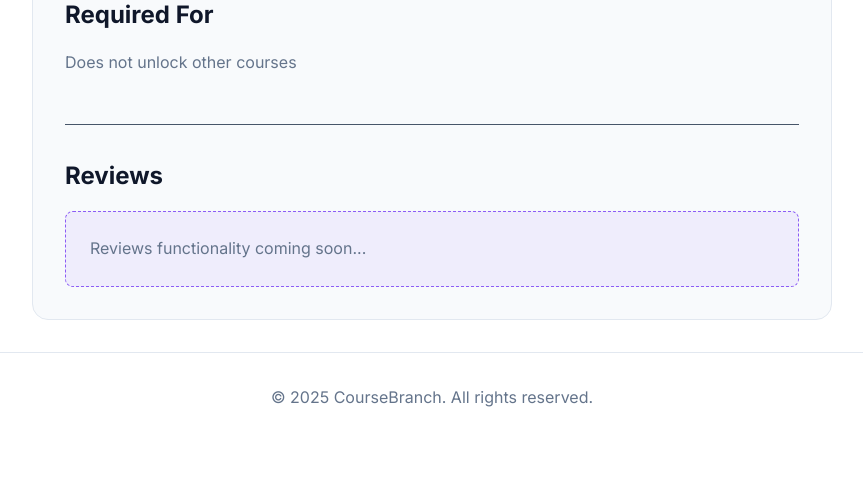
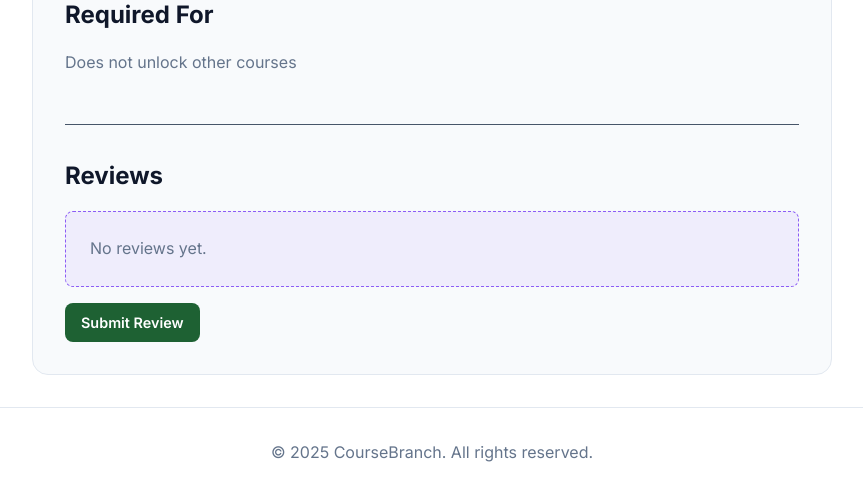
Before and after one commit to Valaki318/coursebranch, a Django app: a page that uses coursebranch/catalog/templates/catalog/course_detail.html in a window 1280 px wide. Shown: the part 759-1256 px from the top of the page, without its empty margins (208-1071 px from the left). Before the commit the page ends 1166 px from the top, so only its background shows below. Run offline with Django 5.2, Linux system fonts and the light colour scheme; a user stored in the database is signed in; data comes from the database, SQL or seed files in the repository; both versions use the stored data as it was after the commit.

Commit message:
Add commenting functionality

```diff
--- a/coursebranch/catalog/templates/catalog/course_detail.html
+++ b/coursebranch/catalog/templates/catalog/course_detail.html
@@ -64,15 +64,33 @@
             </div>
         </div>
 
-        <!-- Reviews Section Placeholder -->
         <div style="margin-top: 3rem; padding-top: 2rem; border-top: 1px solid var(--graph-node-border);">
             <h3 style="margin-bottom: 1rem;">Reviews</h3>
-            <div class="review-placeholder" style="background: var(--graph-boundary-bg); padding: 1.5rem; border-radius: 8px; border: 1px dashed var(--graph-boundary-color);">
-                <p style="color: var(--text-muted); margin: 0;">Reviews functionality coming soon...</p>
-                <!-- TODO: Implement review model and fetching logic -->
-            </div>
+
+            {% if course.reviews.all %}
+                {% for review in course.reviews.all %}
+                    <div style="background: var(--graph-boundary-bg); padding: 1.5rem; border-radius: 8px; border: 1px solid var(--graph-boundary-color); margin-bottom: 1rem;">
+                        <strong>{{ review.user.username }}</strong>
+                        <span style="color: var(--text-muted); font-size: 0.9rem;">
+                            — {{ review.created_at|date:"M d, Y" }}
+                        </span>
+                        <p style="margin-top: 0.5rem; margin-bottom: 0.5rem;">Rating: {{ review.rating }}/5</p>
+                        <p style="margin: 0;">{{ review.comment }}</p>
+                    </div>
+                {% endfor %}
+            {% else %}
+                <div style="background: var(--graph-boundary-bg); padding: 1.5rem; border-radius: 8px; border: 1px dashed var(--graph-boundary-color);">
+                    <p style="color: var(--text-muted); margin: 0;">No reviews yet.</p>
+                </div>
+            {% endif %}
+            {% if authenticated %}
+                <div style="margin-top: 1rem; display: flex;">
+                    <a href="{% url 'create_review' course.code %}" class="btn btn-primary">
+                        Submit Review
+                    </a>
+                </div>
+            {% endif %}
         </div>
-
     </div>
 </div>
 {% endblock %}
--- a/coursebranch/catalog/urls.py
+++ b/coursebranch/catalog/urls.py
@@ -8,5 +8,7 @@ urlpatterns = [
     path('course/<str:code>/', views.course_detail_view, name='course_detail'),
     path("graph.json", views.course_graph_json, name="course_graph_json"),
     path("add_course/", views.add_course, name="add_course"),
-    path("remove_course/", views.remove_course, name="remove_course")
+    path("remove_course/", views.remove_course, name="remove_course"),
+    path("course/<str:code>/review/", views.create_review, name="create_review")
+
 ]
--- a/coursebranch/catalog/views.py
+++ b/coursebranch/catalog/views.py
@@ -1,8 +1,9 @@
 import re
-from django.shortcuts import render, get_object_or_404
+from django.shortcuts import render, get_object_or_404, redirect
 from django.http import JsonResponse
 from django.db.models import Q
-from .models import Course
+from .models import Course, Review
+from django.contrib.auth.decorators import login_required
 
 def course_detail_view(request, code):
     course = get_object_or_404(Course, code=code)
@@ -14,7 +15,7 @@ def course_detail_view(request, code):
         prof = request.user.profile
         user_courses = prof.completed_courses.all()
 
-    completed_codes = [cs.code for cs in user_courses]
+    completed_codes = [cs.code for cs in user_courses] if user_courses else []
 
     return render(request, "catalog/course_detail.html", {
         "course": course,
@@ -246,3 +247,18 @@ def remove_course(request):
         prof = request.user.profile
         prof.completed_courses.remove(course)
         return JsonResponse({"status": "ok"})
+
+@login_required
+def create_review(request, code):
+    course = get_object_or_404(Course, code=code)
+
+    if request.method == "POST":
+        Review.objects.create(
+            course=course,
+            user=request.user,
+            rating=request.POST["rating"],
+            comment=request.POST["comment"]
+        )
+        return redirect("course_detail", code=course.code)
+
+    return render(request, "catalog/create_review.html", {"course": course})
```
Also changed, not shown: coursebranch/catalog/templates/catalog/create_review.html (added, +62 -0 lines), coursebranch/db.sqlite3.
